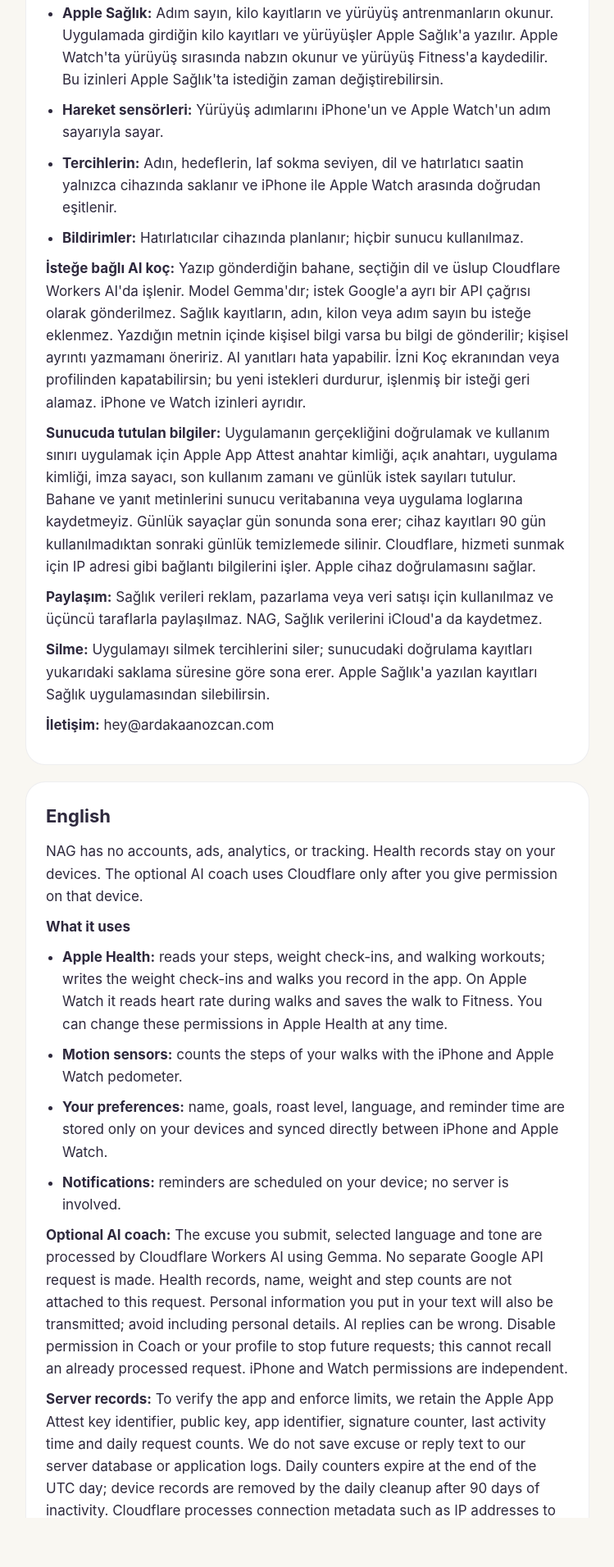
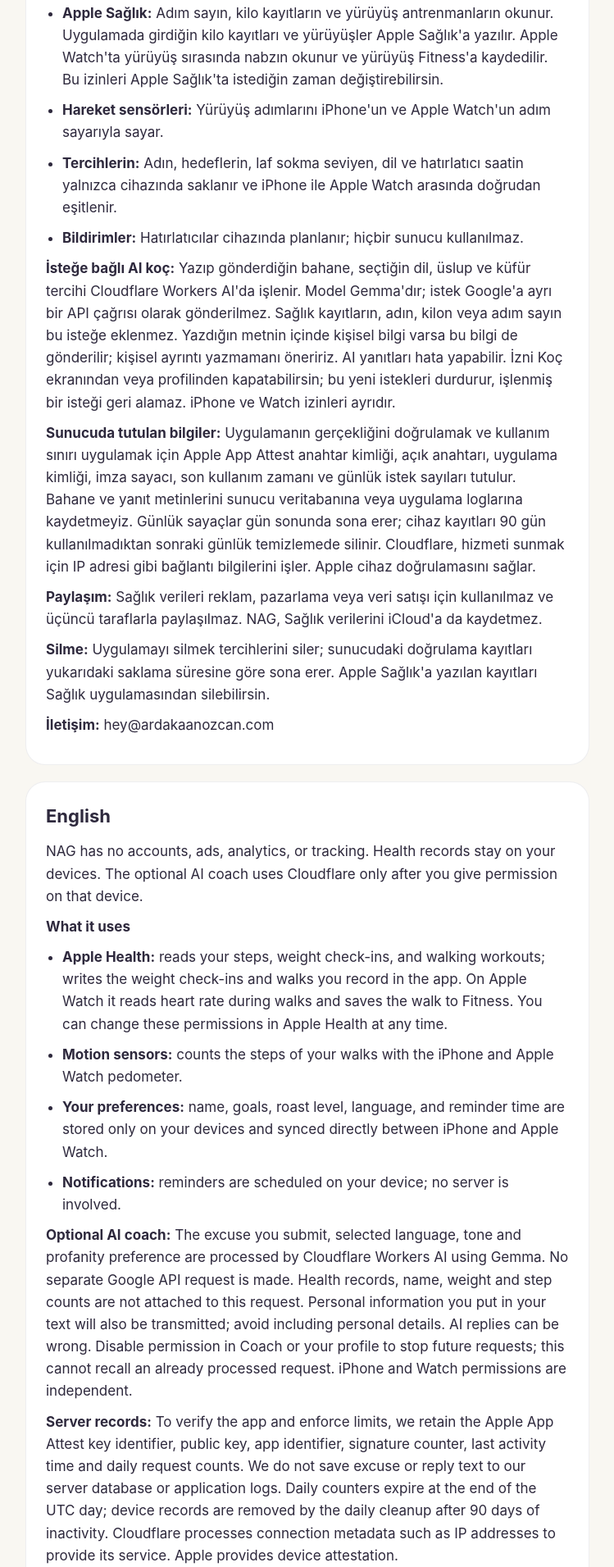
Before and after one commit to ardakaano/nag-privacy, a plain HTML site: page index.html in a window 1280 px wide. Shown: the part 436-2347 px from the top of the page at 82% size, without its empty margins (265-1014 px from the left). Drawn offline with Linux system fonts and the light colour scheme.

Commit message:
Disclose optional coach profanity preference

```diff
--- a/index.html
+++ b/index.html
@@ -31,7 +31,7 @@
       <li><strong>Tercihlerin:</strong> Adın, hedeflerin, laf sokma seviyen, dil ve hatırlatıcı saatin yalnızca cihazında saklanır ve iPhone ile Apple Watch arasında doğrudan eşitlenir.</li>
       <li><strong>Bildirimler:</strong> Hatırlatıcılar cihazında planlanır; hiçbir sunucu kullanılmaz.</li>
     </ul>
-    <p><strong>İsteğe bağlı AI koç:</strong> Yazıp gönderdiğin bahane, seçtiğin dil ve üslup Cloudflare Workers AI&#x27;da işlenir. Model Gemma&#x27;dır; istek Google&#x27;a ayrı bir API çağrısı olarak gönderilmez. Sağlık kayıtların, adın, kilon veya adım sayın bu isteğe eklenmez. Yazdığın metnin içinde kişisel bilgi varsa bu bilgi de gönderilir; kişisel ayrıntı yazmamanı öneririz. AI yanıtları hata yapabilir. İzni Koç ekranından veya profilinden kapatabilirsin; bu yeni istekleri durdurur, işlenmiş bir isteği geri alamaz. iPhone ve Watch izinleri ayrıdır.</p>
+    <p><strong>İsteğe bağlı AI koç:</strong> Yazıp gönderdiğin bahane, seçtiğin dil, üslup ve küfür tercihi Cloudflare Workers AI&#x27;da işlenir. Model Gemma&#x27;dır; istek Google&#x27;a ayrı bir API çağrısı olarak gönderilmez. Sağlık kayıtların, adın, kilon veya adım sayın bu isteğe eklenmez. Yazdığın metnin içinde kişisel bilgi varsa bu bilgi de gönderilir; kişisel ayrıntı yazmamanı öneririz. AI yanıtları hata yapabilir. İzni Koç ekranından veya profilinden kapatabilirsin; bu yeni istekleri durdurur, işlenmiş bir isteği geri alamaz. iPhone ve Watch izinleri ayrıdır.</p>
     <p><strong>Sunucuda tutulan bilgiler:</strong> Uygulamanın gerçekliğini doğrulamak ve kullanım sınırı uygulamak için Apple App Attest anahtar kimliği, açık anahtarı, uygulama kimliği, imza sayacı, son kullanım zamanı ve günlük istek sayıları tutulur. Bahane ve yanıt metinlerini sunucu veritabanına veya uygulama loglarına kaydetmeyiz. Günlük sayaçlar gün sonunda sona erer; cihaz kayıtları 90 gün kullanılmadıktan sonraki günlük temizlemede silinir. Cloudflare, hizmeti sunmak için IP adresi gibi bağlantı bilgilerini işler. Apple cihaz doğrulamasını sağlar.</p>
     <p><strong>Paylaşım:</strong> Sağlık verileri reklam, pazarlama veya veri satışı için kullanılmaz ve üçüncü taraflarla paylaşılmaz. NAG, Sağlık verilerini iCloud&#x27;a da kaydetmez.</p>
     <p><strong>Silme:</strong> Uygulamayı silmek tercihlerini siler; sunucudaki doğrulama kayıtları yukarıdaki saklama süresine göre sona erer. Apple Sağlık&#x27;a yazılan kayıtları Sağlık uygulamasından silebilirsin.</p>
@@ -48,7 +48,7 @@
       <li><strong>Your preferences:</strong> name, goals, roast level, language, and reminder time are stored only on your devices and synced directly between iPhone and Apple Watch.</li>
       <li><strong>Notifications:</strong> reminders are scheduled on your device; no server is involved.</li>
     </ul>
-    <p><strong>Optional AI coach:</strong> The excuse you submit, selected language and tone are processed by Cloudflare Workers AI using Gemma. No separate Google API request is made. Health records, name, weight and step counts are not attached to this request. Personal information you put in your text will also be transmitted; avoid including personal details. AI replies can be wrong. Disable permission in Coach or your profile to stop future requests; this cannot recall an already processed request. iPhone and Watch permissions are independent.</p>
+    <p><strong>Optional AI coach:</strong> The excuse you submit, selected language, tone and profanity preference are processed by Cloudflare Workers AI using Gemma. No separate Google API request is made. Health records, name, weight and step counts are not attached to this request. Personal information you put in your text will also be transmitted; avoid including personal details. AI replies can be wrong. Disable permission in Coach or your profile to stop future requests; this cannot recall an already processed request. iPhone and Watch permissions are independent.</p>
     <p><strong>Server records:</strong> To verify the app and enforce limits, we retain the Apple App Attest key identifier, public key, app identifier, signature counter, last activity time and daily request counts. We do not save excuse or reply text to our server database or application logs. Daily counters expire at the end of the UTC day; device records are removed by the daily cleanup after 90 days of inactivity. Cloudflare processes connection metadata such as IP addresses to provide its service. Apple provides device attestation.</p>
     <p><strong>Sharing:</strong> Health data is never used for advertising, marketing, or data sales, and is not shared with third parties. NAG does not store Health data in iCloud.</p>
     <p><strong>Deletion:</strong> deleting the app removes your preferences; server verification records expire according to the retention period above. Records written to Apple Health can be deleted in the Health app.</p>
```
